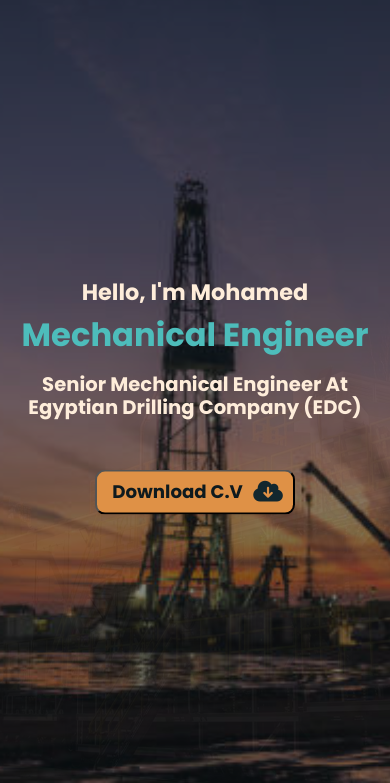
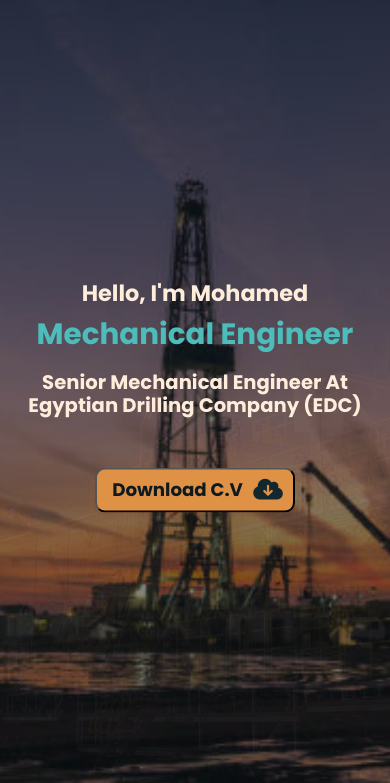
Before and after one commit to EngKhaledHamdy/mohamed-website, a plain HTML site: page index.html in a window 390 px wide. Shown: the part 61-844 px from the top of the page. Drawn offline with Linux system fonts and the light colour scheme.

Commit message:
Update master.css

```diff
--- a/CSS/master.css
+++ b/CSS/master.css
@@ -633,12 +633,6 @@ section.landing .text .text-animation {
 
 }
 
-/* For Small Screens */
-@media (max-width: 767px) {
-    .text-animation span {
-        font-size: 2.3em;
-    }
-}
 
 
 .text-animation span:nth-of-type(1) {
```
